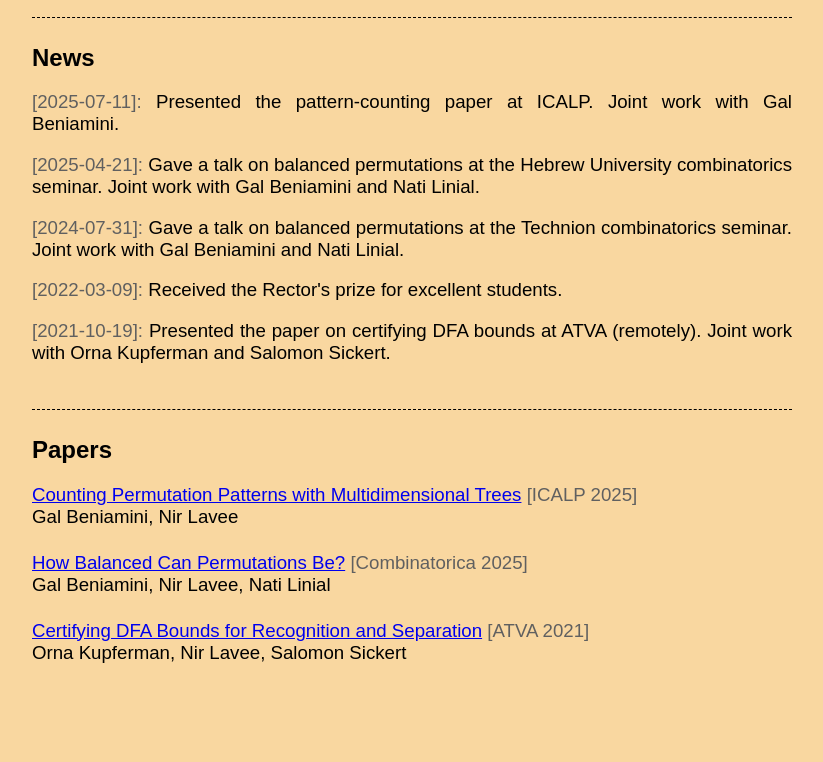
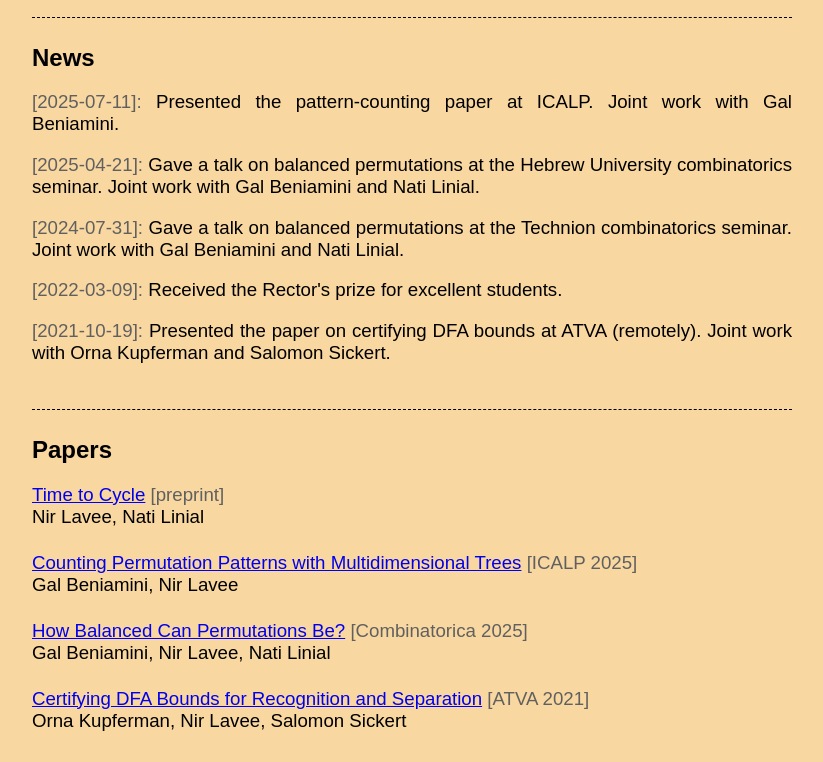
Before and after one commit to nir-lavee/nir-lavee.github.io, a plain HTML site: page index.html in a window 1280 px wide. Shown: the part 524-1286 px from the top of the page, without its empty margins (228-1051 px from the left). Before the commit the page ends 1218 px from the top, so only its background shows below. Drawn offline with Linux system fonts and the light colour scheme.

Commit message:
Update paper.

```diff
--- a/index.html
+++ b/index.html
@@ -44,9 +44,11 @@
             .paper {
                 padding-bottom: 24px;
             }
+/*
             .paper:last-of-type {
-/*                 padding-bottom: 16px; */
+                 padding-bottom: 16px;
             }
+*/
             .paper-title {
                 margin: 0px;
                 padding: 0px;
@@ -144,6 +146,15 @@
             <h2>Papers</h2>
             <div class="paper">
                 <p class="paper-title">
+                    <a href="https://arxiv.org/abs/2512.12852">Time to Cycle</a>
+                <span class="paper-publication">preprint</span>
+                </p>
+                <p class="paper-authors">
+                    Nir Lavee, Nati Linial
+                </p>
+            </div>
+            <div class="paper">
+                <p class="paper-title">
                     <a href="https://arxiv.org/abs/2407.04971">Counting Permutation Patterns with Multidimensional Trees</a>
                 <span class="paper-publication">ICALP 2025</span>
                 </p>
```
